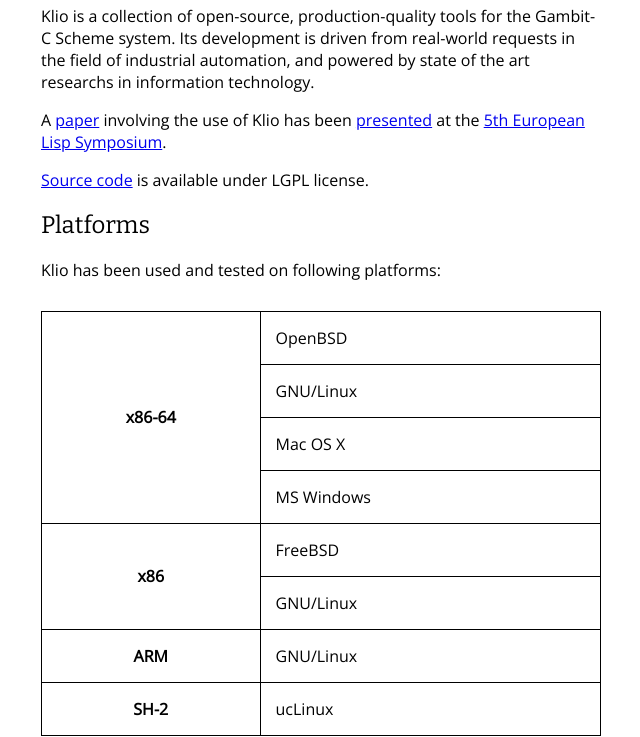
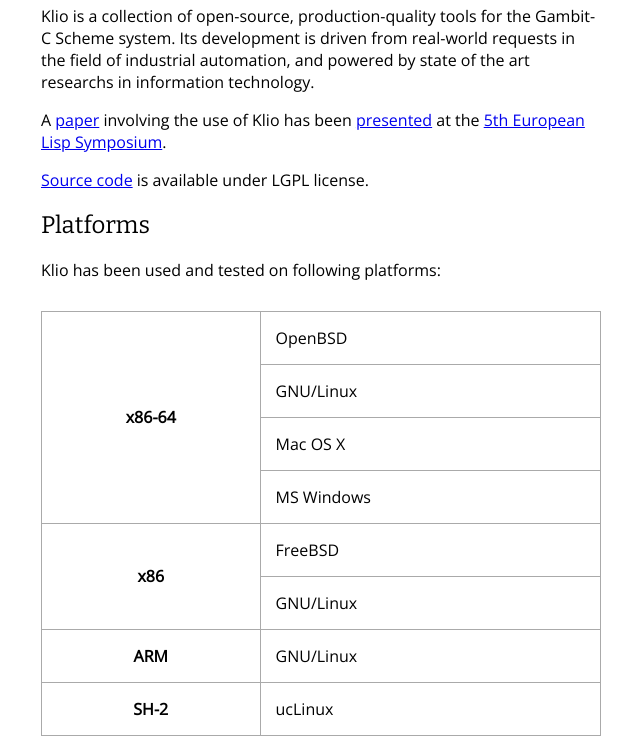
Before and after one commit to mbenelli/klio, a plain HTML site: page index.html in a window 1280 px wide. Shown: the part 78-815 px from the top of the page, without its empty margins (319-959 px from the left). Drawn offline with nearby package versions, Linux system fonts and the light colour scheme.

Commit message:
Lighter table border.

```diff
--- a/default.css
+++ b/default.css
@@ -27,8 +27,8 @@ table {
     margin-bottom: 30px;
 }
 
-table, th, td {
-    border: 1px solid black;
+table, th, tr {
+    border: 1px solid #aaaaaa;
 }
 
 th {
```
